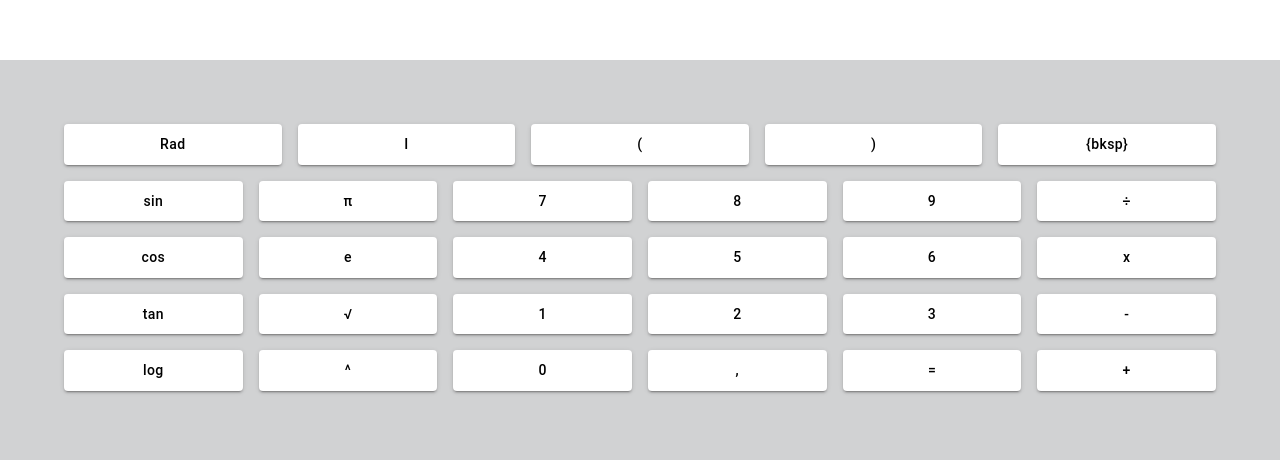
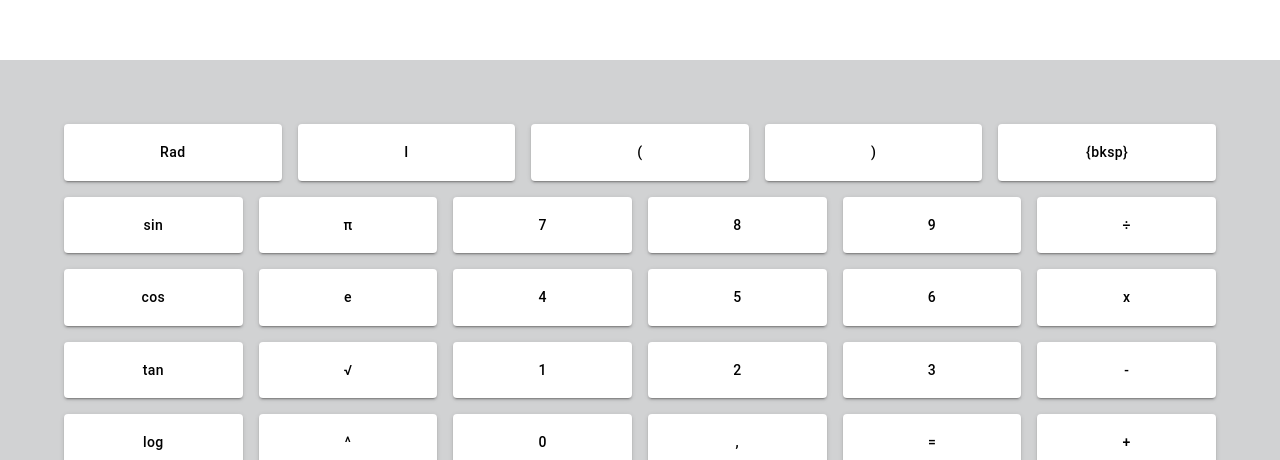
Before and after one commit to chiveslimey/MUI-NextJS-Keyboard, a Next.js app: page / in a window 1280 px wide. Shown: the part 340-800 px from the top of the page. Built offline with nearby package versions, Linux system fonts and the light colour scheme.

Commit message:
Adjust padding

```diff
--- a/app/page.tsx
+++ b/app/page.tsx
@@ -45,7 +45,7 @@ function Keyboard(props: {
                        sx={{
                          color: theme => theme.palette.mode === "light" ? "black" : "white",
                          bgcolor: theme => theme.palette.mode === "light" ? "white" : "#6c6d6e",
-                         padding: theme => theme.spacing(1),
+                         padding: theme => theme.spacing(2),
                          textAlign: "center",
                          textTransform: "none",
                        }}
```
